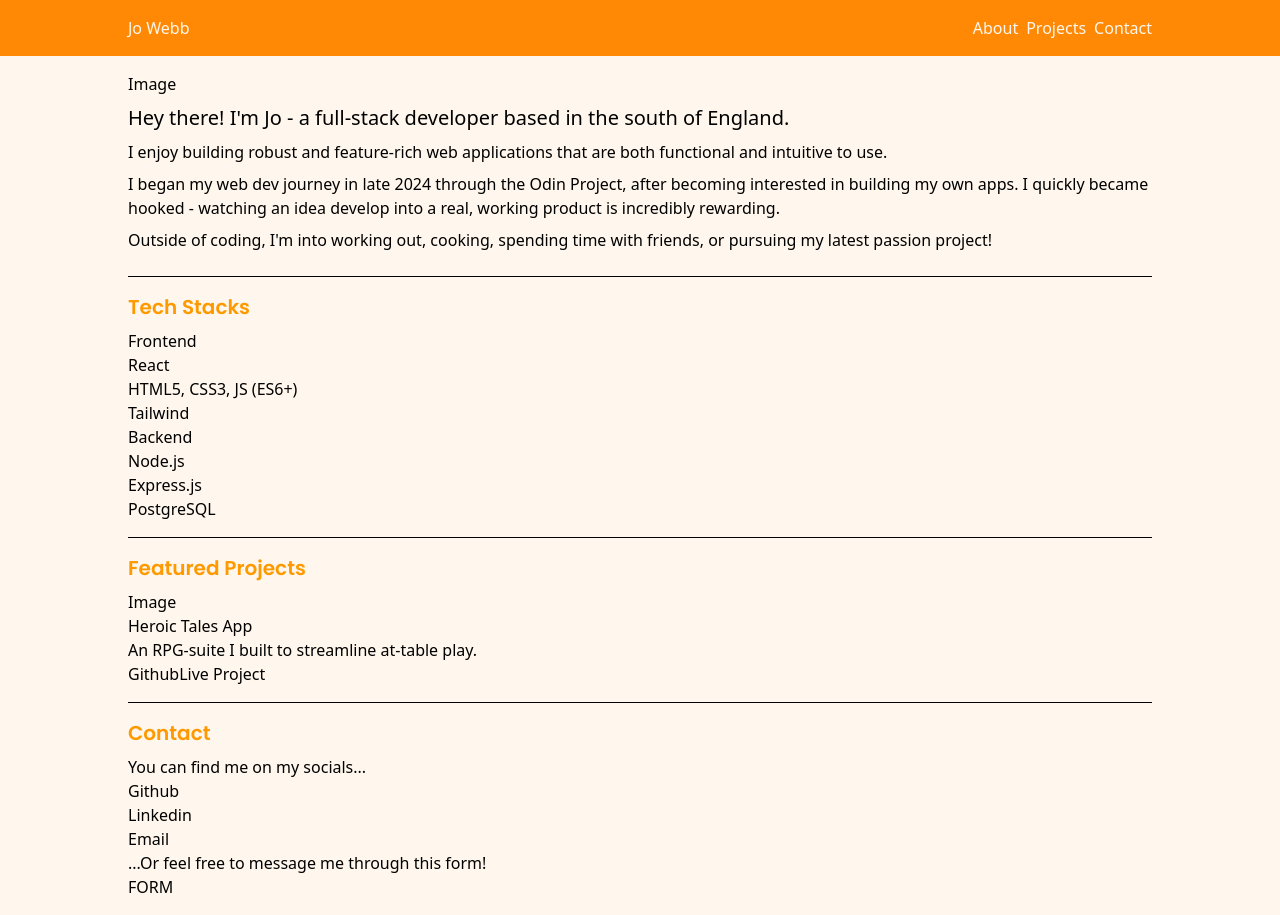
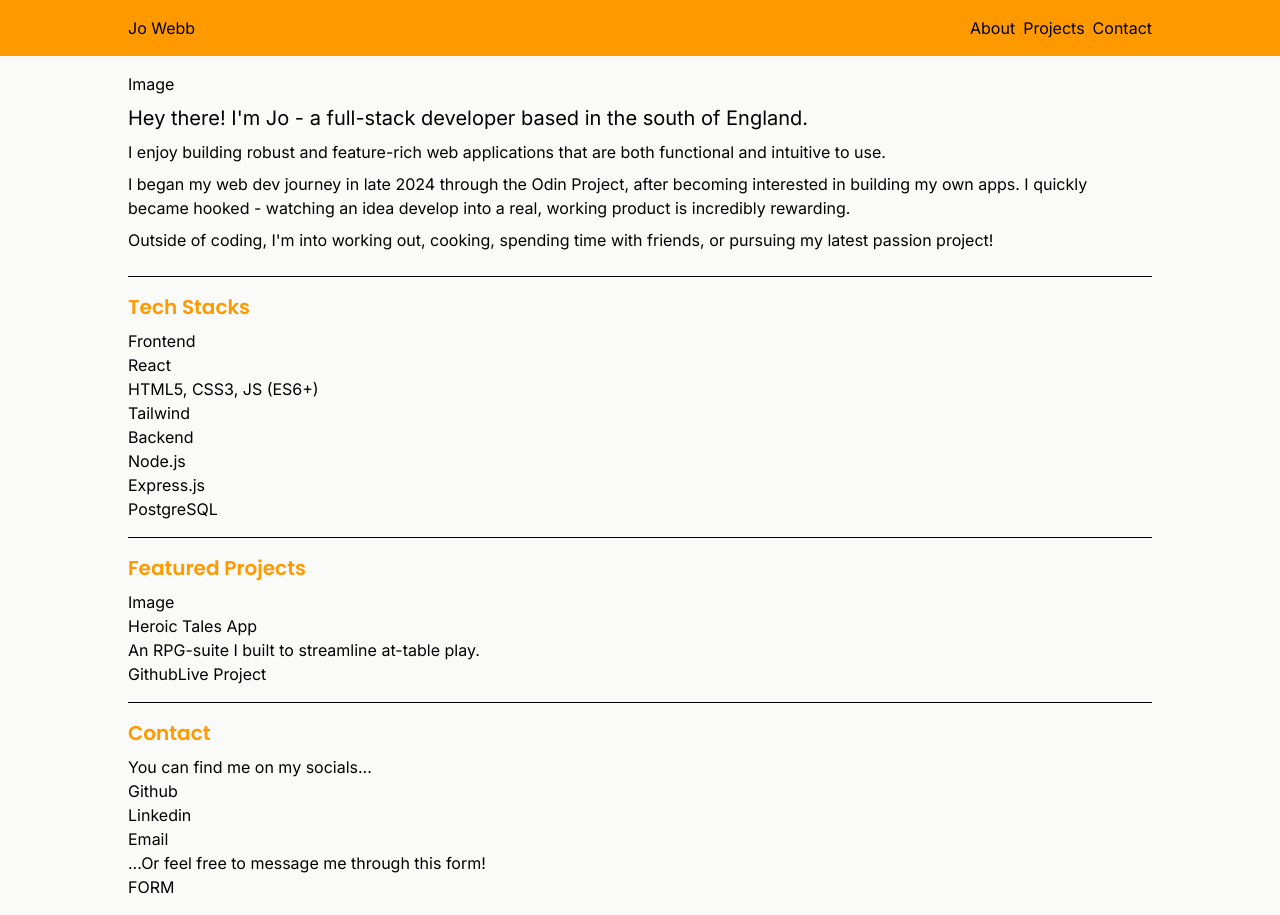
Before and after one commit to gemini-mastiff/portfolio-site, a React (Vite) app: page / in a window 1280 px wide. Built offline with nearby package versions, Linux system fonts and the light colour scheme.

Commit message:
style: add font to body

```diff
--- a/src/App.jsx
+++ b/src/App.jsx
@@ -4,14 +4,12 @@ import SectionHeader from "./assets/components/SectionHeader";
 import Section from "./assets/components/Section";
 import Break from "./assets/components/Break";
 
-// ORANGE = FF700 / orange-400
-// CREAM = F7EAC9 / orange-50
-// BLUE = 00AFB5 /
+// BF - bg-stone-50
 
 function App() {
   return (
-    <div className="bg-orange-50">
-      <header className="bg-orange-400 text-orange-50">
+    <div className="bg-stone-50 font-inter">
+      <header className="bg-amber-500 text-stone-">
         <WidthContainer>
           <div className="flex justify-between py-4">
             <p>Jo Webb</p>
@@ -26,7 +24,7 @@ function App() {
       <Section>
         <div>Image</div>
         <div>
-          <h1 className="text-xl font-normal my-2">
+          <h1 className="text-xl my-2">
             Hey there! I'm Jo - a full-stack developer based in the south of
             England.
           </h1>
```
